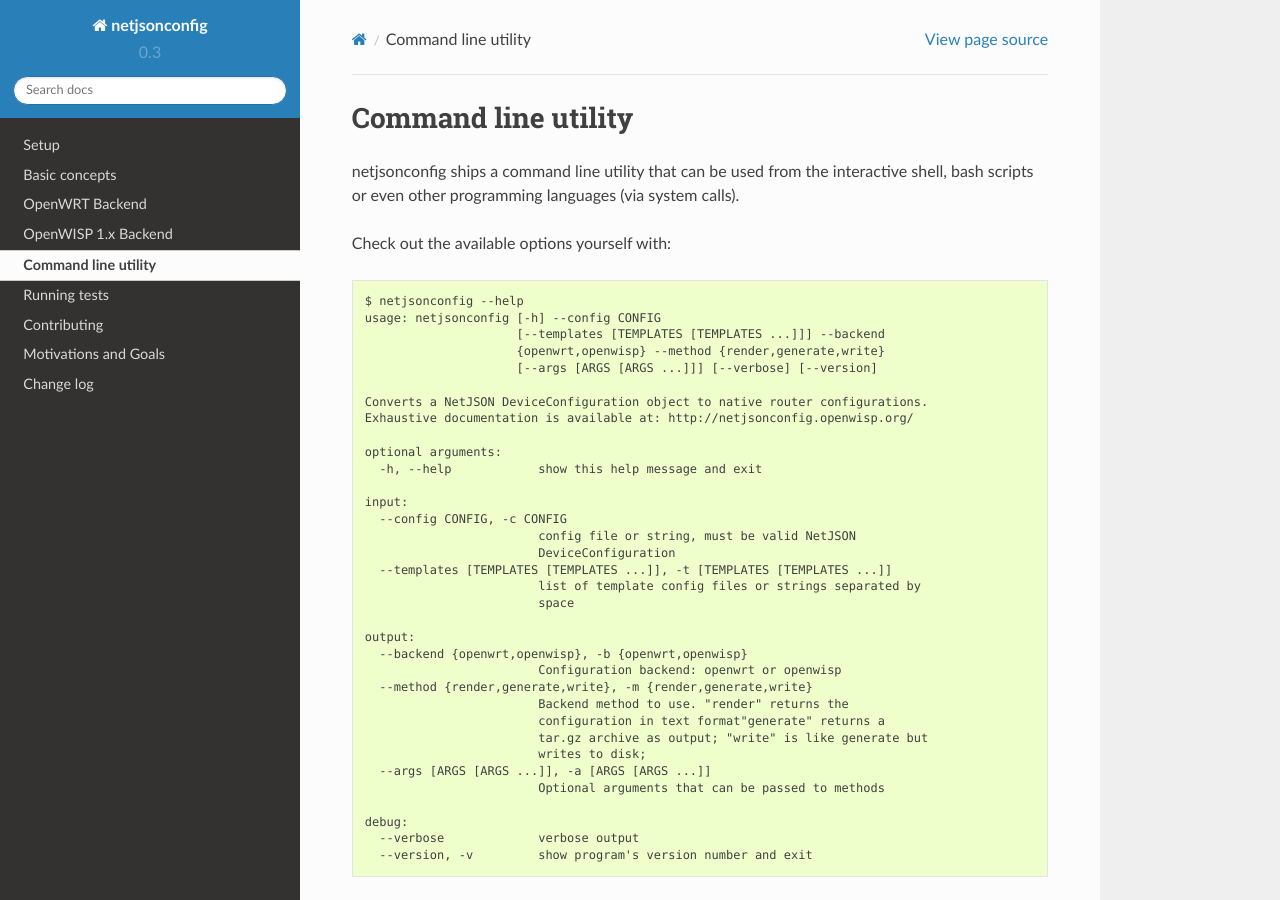
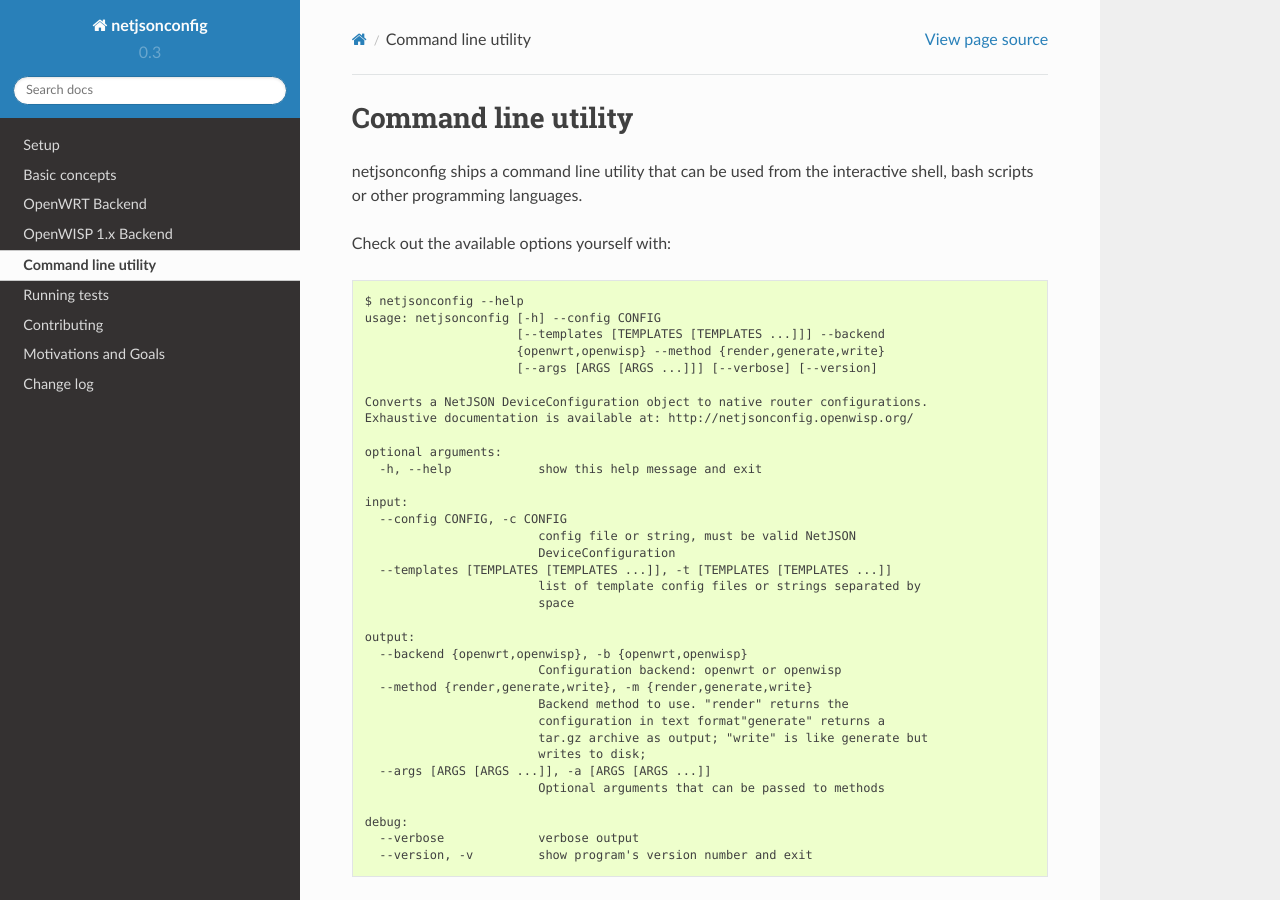
Before and after one commit to openwisp/netjsonconfig, a Sphinx documentation site: the page built from docs/source/general/commandline_utility.rst, in a window 1280 px wide and 900 px high. Built offline with Sphinx 7.4.7 and the Read the Docs theme 2.0.0, drawn with Linux system fonts in a browser that asks for light colours.

Commit message:
[docs] Minor correction in command-line utility page

```diff
--- a/docs/source/general/commandline_utility.rst
+++ b/docs/source/general/commandline_utility.rst
@@ -3,8 +3,8 @@
 ====================
 
 netjsonconfig ships a command line utility that can be
-used from the interactive shell, bash scripts or even other programming
-languages (via system calls).
+used from the interactive shell, bash scripts or other programming
+languages.
 
 Check out the available options yourself with::
 
```
